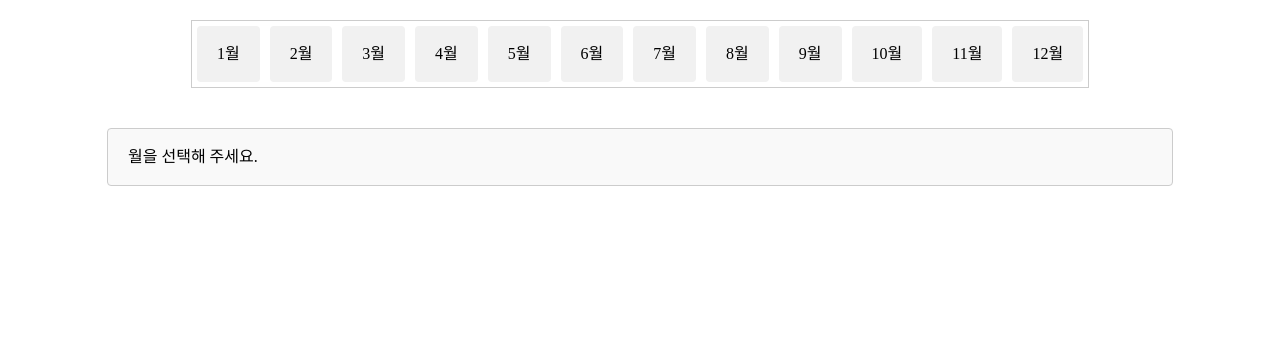
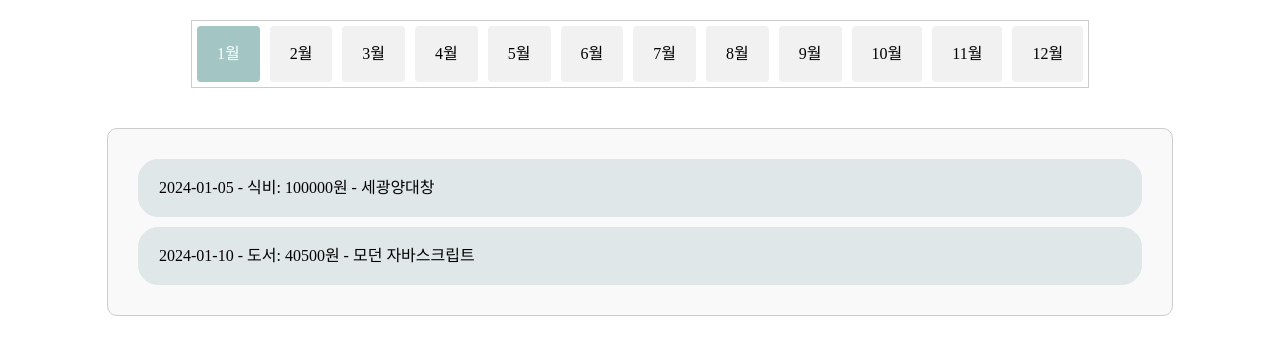
Before and after one commit to Chasyuss/PersonalAccountBook, a React (Vite) app: page / in a window 1280 px wide. Shown: the top 354 px of the page. Built offline with nearby package versions, Linux system fonts and the light colour scheme.

Commit message:
[feat]: fakedata를 이용한 리스트 UI 구현

```diff
--- /dev/null
+++ b/src/pages/FakeData.json
@@ -0,0 +1,51 @@
+[
+  {
+    "id": "25600f72-56b4-41a7-a9c2-47358580e2f8",
+    "date": "2024-01-05",
+    "item": "식비",
+    "amount": 100000,
+    "description": "세광양대창"
+  },
+  {
+    "id": "25600f72-53b4-4187-a9c2-47358580e2f8",
+    "date": "2024-01-10",
+    "item": "도서",
+    "amount": 40500,
+    "description": "모던 자바스크립트"
+  },
+  {
+    "id": "24310f72-56b4-41a7-a9c2-458580ef1f8",
+    "date": "2024-02-02",
+    "item": "식비",
+    "amount": 50000,
+    "description": "회식"
+  },
+  {
+    "id": "25600f72-99b4-41z7-e4h6-47312365e2f8",
+    "date": "2024-02-02",
+    "item": "간식",
+    "amount": 500,
+    "description": "아이스크림"
+  },
+  {
+    "id": "25143e72-16e2-22a7-a9c2-47358580e2f8",
+    "date": "2024-02-02",
+    "item": "여행",
+    "amount": 1055000,
+    "description": "일본여행"
+  },
+  {
+    "id": "25600f72-97p2-14a7-a9c2-47363950e2t8",
+    "date": "2024-02-02",
+    "item": "미용",
+    "amount": 155000,
+    "description": "미용실"
+  },
+  {
+    "id": "24312f70-97q2-14a7-a9c2-47132950e2t8",
+    "date": "2024-03-02",
+    "item": "도서",
+    "amount": 75000,
+    "description": "자율주행차량 운전주행모드 자동 전환용 인식률 90% 이상의 다중 센서 기반 운전자 상태 인식 및 상황 인식 원천 기술 개발"
+  }
+]
--- a/src/pages/Home.jsx
+++ b/src/pages/Home.jsx
@@ -1,16 +1,31 @@
-import React, { useState } from 'react';
+import React, { act, useEffect, useState } from 'react';
 import styled from 'styled-components';
+import fakedata from './FakeData.json';
+
 
 const Home = () => {
-    const [activeMonth, setActiveMonth] = useState(0);
     const months = [
         '1월', '2월', '3월', '4월', '5월', '6월',
         '7월', '8월', '9월', '10월', '11월', '12월'
     ];
 
+    const [activeMonth, setActiveMonth] = useState(() => {
+        return localStorage.getItem("activeMonth") || "1월";
+    });
+
+    useEffect(() => {
+        localStorage.setItem("activeMonth", activeMonth);
+    }, [activeMonth]);
+
     const handleTab = (month) => {
         setActiveMonth(month);
     };
+
+    // 원하는 월 필터링
+    const filterdata = fakedata.filter(item => {
+        const dataMonth = new Date(item.date).getMonth() + 1; // 0부터 시작이니까 1 더해줘야 안밀림
+        return `${dataMonth}월` === activeMonth;
+    }); // 문자열을 날짜로 변경후, 해당 열을 가져옴
 
     return (
         <form>
@@ -25,7 +40,15 @@ const Home = () => {
                     ))}
                 </Tabs>
                 <Content>
-                    {activeMonth ? `${activeMonth} 총 지출` : '월을 선택해 주세요.'}
+                    {filterdata.length > 0 ? (
+                        filterdata.map((item, index) => (
+                            <List key={item.id}>
+                                {item.date} - {item.item}: {item.amount}원 - {item.description}
+                            </List>
+                        ))
+                    ) : (
+                        '해당 월에 지출 내역이 없습니다.'
+                    )}
                 </Content>
             </Container>
         </form>
@@ -68,4 +91,20 @@ const Content = styled.div`
   border: 1px solid #ccc;
   border-radius: 4px;
   background-color: #f9f9f9;
+  border-radius: 10px;
 `;
+
+const List = styled.div`
+    /* 내용이 지정된 영역을 넘어설때 hidden */
+    overflow: hidden;
+    /* 공백 유지, 강제 한줄 처리 */
+    white-space: nowrap;
+    /* 한 줄이상의 컨텐츠일 경우 … 표시 */
+    text-overflow: ellipsis;
+    border: 1px solid #E0E7E9;
+    margin: 10px;
+    padding: 20px;
+    border-radius: 20px;
+    background-color:#E0E7E9;
+
+`
```
